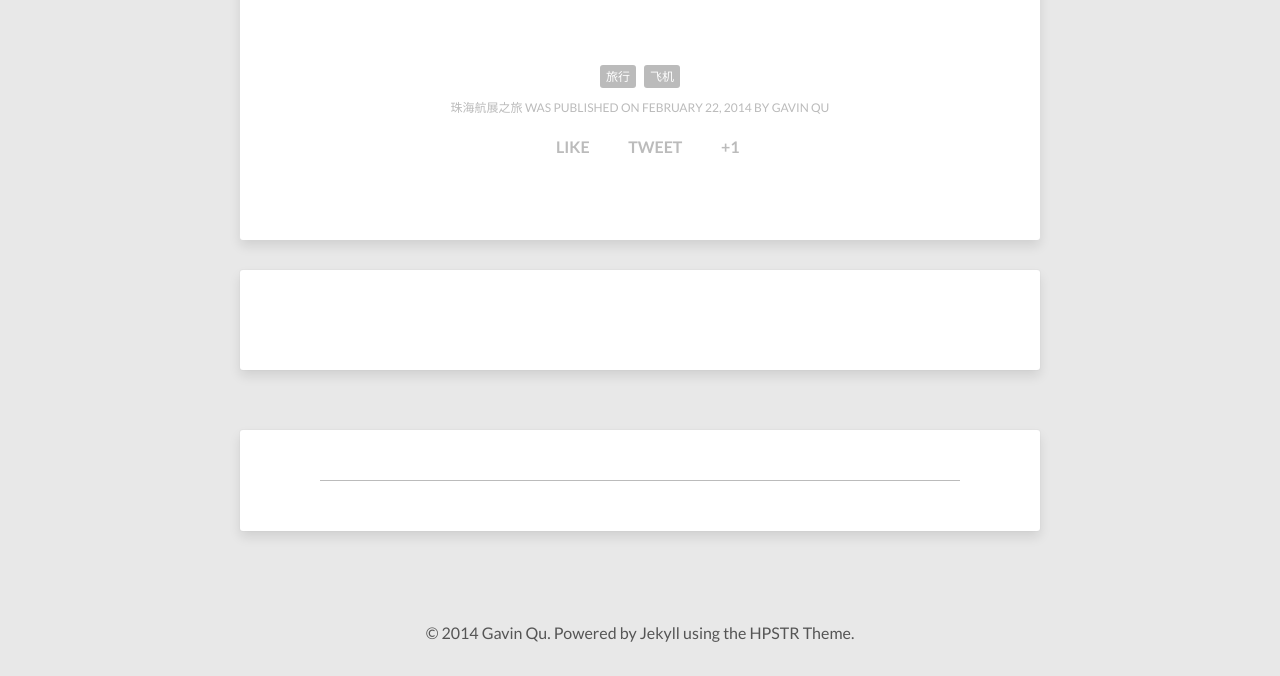
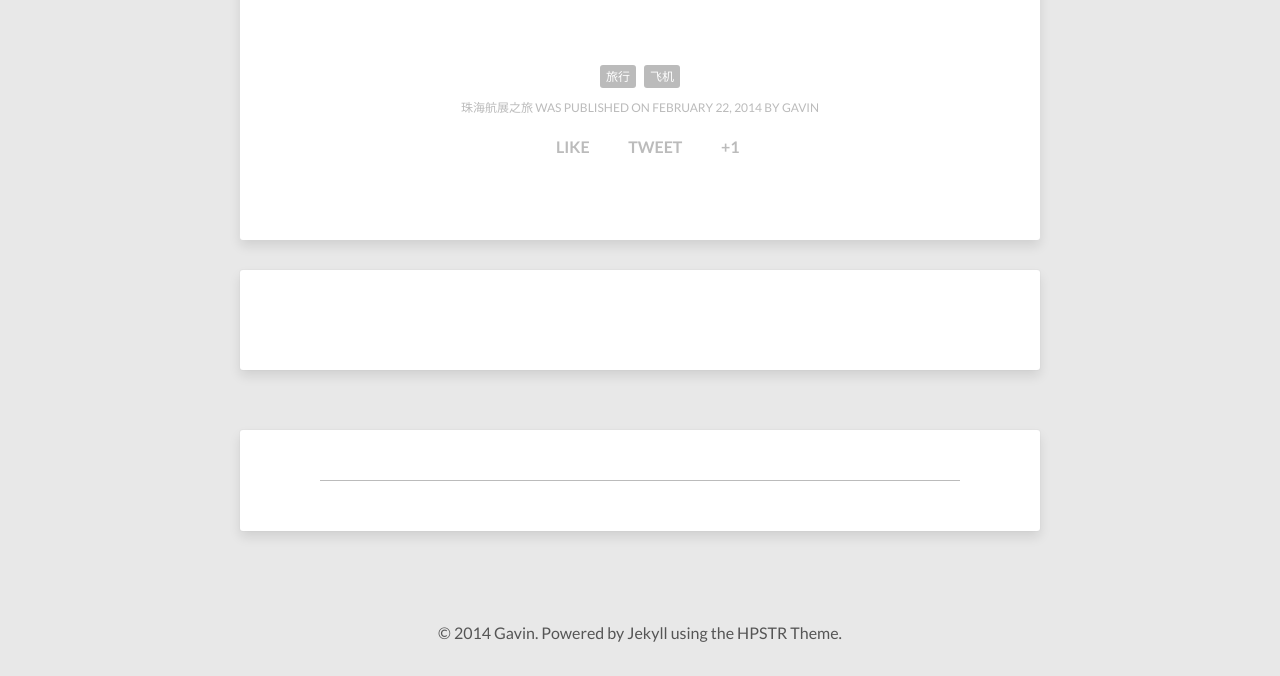
Before and after one commit to gavinqu/gavinqu.github.io, a Jekyll site: the page built from _posts/2014-02-22-zhuhai-aviation-exhibition.md, in a window 1280 px wide. Shown: the part 1172-1848 px from the top of the page. Built offline with Jekyll 4.4.1, drawn with Linux system fonts in a browser that asks for light colours; nearby versions of some CDN libraries; comment, search, counter and statistics services are not loaded; some of the changed lines change nothing that is shown.

Commit message:
update config
Signed-off-by: Gavin QU <gavinqu@live.com>

```diff
--- a/_config.yml
+++ b/_config.yml
@@ -1,15 +1,14 @@
 title:            Gavin
-description:      A personal website created for Gavin Qu as a birthday gift.
-logo:             site-logo.png
+description:      A personal website created for Gavin as a birthday gift.
 disqus_shortname: gavinqutk
-search:           true
-# Change url to your domain. Leave localhost server or blank when working locally.
+#Your site's domain goes here. Leave localhost server or blank when working locally.
 url:              http://www.gavinqu.tk
 
 # Owner/author information
 owner:
-  name:           Gavin Qu
-  avatar:         bio-photo.jpg
+  name:           Gavin
+  avatar:         bio-photo.png
+  bio:            "Smart and Energetic"
   email:          gavinqu@live.com
   # Social networking links used in footer. Update and remove as you like.
   twitter:
@@ -23,6 +22,9 @@
   # For Google Authorship https://plus.google.com/authorship
   google_plus:
 
+# Background image to be tiled on all pages
+background:
+
 # Analytics and webmaster tools stuff goes here
 google_analytics:
 google_verify:
@@ -33,15 +35,7 @@
 # For external links add external: true
 links:
   - title: About
-    url: /about/
-  - title: Articles
-    url: /articles/
-  - title: 妈妈
-    url: http://www.jocelynzhu.tk
-    external: true
-  - title: 爸爸
-    url: http://www.quxiaofeng.me
-    external: true
+    url: /about
 
 # http://en.wikipedia.org/wiki/List_of_tz_database_time_zones
 timezone:    Asia/Hong_Kong
@@ -52,19 +46,22 @@
 # https://github.com/mojombo/jekyll/wiki/Permalinks
 permalink:   /:categories/:title/
 
+# Amount of post to show on home page
+paginate: 5
+
 kramdown:
   auto_ids: true
   footnote_nr: 1
   entity_output: as_char
   toc_levels: 1..6
-  use_coderay: false
+  use_coderay: true
 
   coderay:
-    coderay_line_numbers:
+    coderay_line_numbers: nil
     coderay_line_numbers_start: 1
     coderay_tab_width: 4
     coderay_bold_every: 10
     coderay_css: class
 
 include: [".htaccess"]
-exclude: ["lib", "config.rb", "Gemfile", "Capfile", "Gemfile.lock", "config", "log", "Rakefile", "Rakefile.rb", "tmp", "less", "*.sublime-project", "*.sublime-workspace", "test", "spec", "Gruntfile.js", "package.json", "node_modules"]
+exclude: ["lib", "config.rb", "Capfile", "config", "log", "Rakefile", "Rakefile.rb", "tmp", "less", "*.sublime-project", "*.sublime-workspace", "test", "spec", "Gruntfile.js", "package.json", "node_modules"]
```
